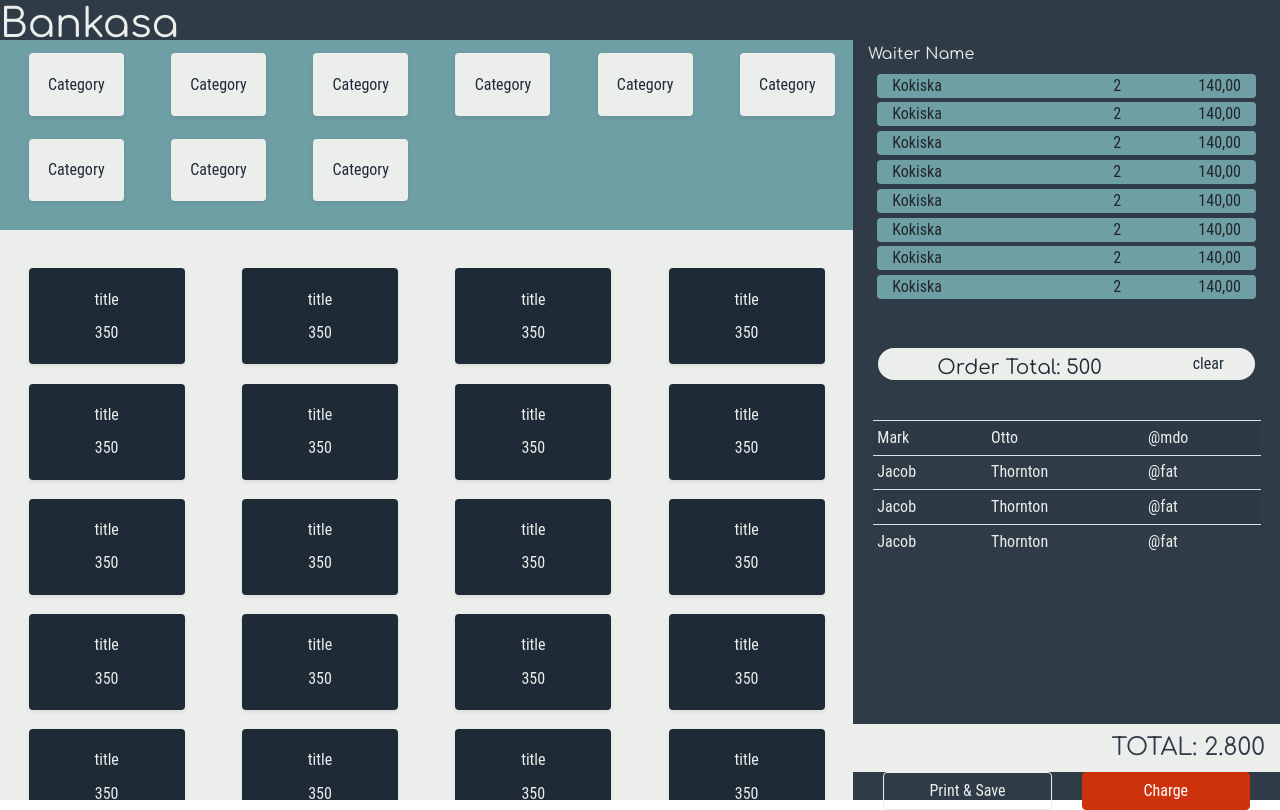
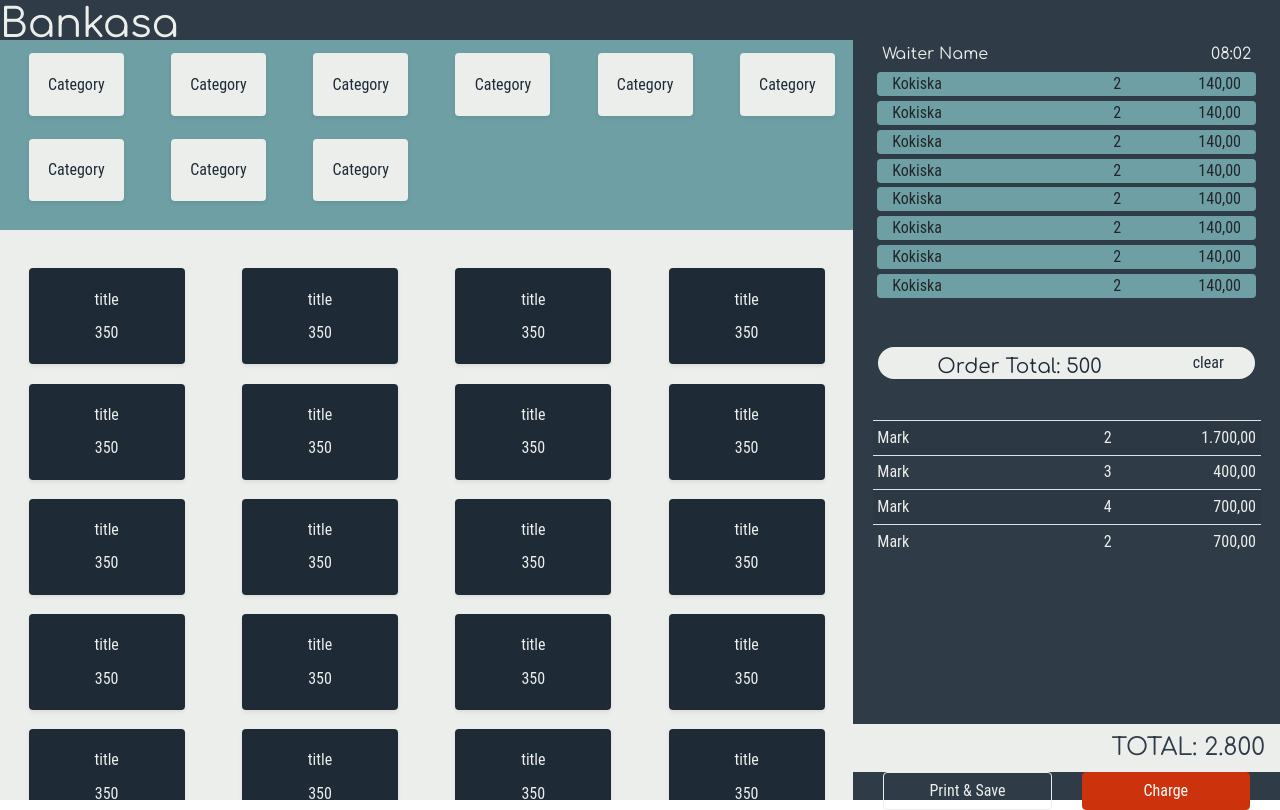
Before and after one commit to Bankacha/bankasa, a React (Create React App) app: page / in a window 1280 px wide. Built offline with nearby package versions, Linux system fonts and the light colour scheme.

Commit message:
spliting to smaller components pt4

```diff
--- a/src/public/components/bill-create/OrderComponent.js
+++ b/src/public/components/bill-create/OrderComponent.js
@@ -1,6 +1,7 @@
 import { Row, Col, Button } from "react-bootstrap"
 import { BillTable } from "./sub-components/BillTable"
 import { OrderItems } from "./sub-components/OrderItems"
+import { OrderItemsHeader } from "./sub-components/order-component/OrderItemsHeader"
 
 export function OrderComponent() {
 
@@ -8,10 +9,12 @@ export function OrderComponent() {
         <div className="h-100">
             <Row className="h-50">
                 <Col className="h-85">
-                    <Row>
-                        <Col className="text-light h-5 mt-1">
+                    <Row className="text-light h-10">
+                        <OrderItemsHeader/>
+                        {/* <Col className="text-light my-1 px-4 d-flex justify-content-between">
                             <h6>Waiter Name</h6>
-                        </Col>
+                            <h6>08:02</h6>
+                        </Col> */}
                     </Row>
                     <Row className="h-85">
                         <OrderItems></OrderItems>
--- a/src/public/components/bill-create/sub-components/BillTable.js
+++ b/src/public/components/bill-create/sub-components/BillTable.js
@@ -4,28 +4,28 @@ export function BillTable() {
 
     return (
             <Row>
-                <Col className="w-100 h-100 position-absolute overflow-auto px-3">
+                <Col className="w-100 h-100 position-absolute overflow-auto">
                     <Table striped hover size="sm" variant=''>
-                        <tbody className="text-light">
-                            <tr>
-                                <td>Mark</td>
-                                <td>Otto</td>
-                                <td>@mdo</td>
+                        <tbody className="text-light w-100 position-absolute px-3">
+                            <tr className='row w-100'>
+                                <td className='col-sm-7'>Mark</td>
+                                <td className='col-sm-3'>2</td>
+                                <td className='col-sm-2 text-right'>1.700,00</td>
                             </tr>
-                            <tr>
-                                <td>Jacob</td>
-                                <td>Thornton</td>
-                                <td>@fat</td>
+                            <tr className='row w-100'>
+                                <td className='col-sm-7'>Mark</td>
+                                <td className='col-sm-3'>3</td>
+                                <td className='col-sm-2 text-right'>400,00</td>
                             </tr>
-                            <tr>
-                                <td>Jacob</td>
-                                <td>Thornton</td>
-                                <td>@fat</td>
+                            <tr className='row w-100'>
+                                <td className='col-sm-7'>Mark</td>
+                                <td className='col-sm-3'>4</td>
+                                <td className='col-sm-2 text-right'>700,00</td>
                             </tr>
-                            <tr>
-                                <td>Jacob</td>
-                                <td>Thornton</td>
-                                <td>@fat</td>
+                            <tr className='row w-100'>
+                                <td className='col-sm-7'>Mark</td>
+                                <td className='col-sm-3'>2</td>
+                                <td className='col-sm-2 text-right'>700,00</td>
                             </tr>
 
 
--- /dev/null
+++ b/src/public/components/bill-create/sub-components/order-component/OrderItemsHeader.js
@@ -0,0 +1,11 @@
+import { Col } from "react-bootstrap"
+
+export function OrderItemsHeader() {
+
+    return (
+        <Col className="text-light my-1 px-4 d-flex justify-content-between">
+            <h6>Waiter Name</h6>
+            <h6>08:02</h6>
+        </Col>
+    )
+}
```
